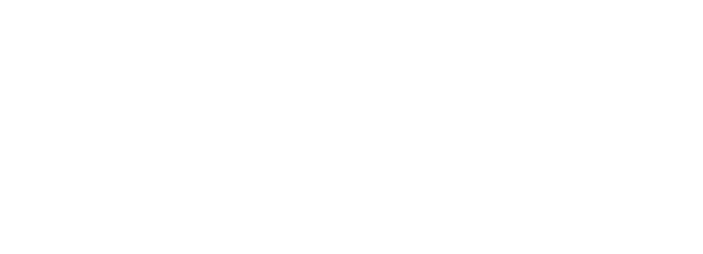
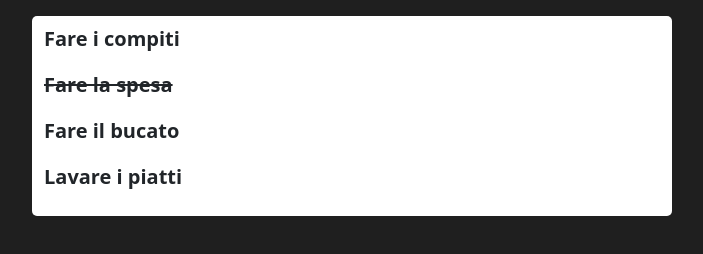
Before and after one commit to n3ndo/vue-todolist, a plain HTML site: page index.html in a window 1280 px wide. Shown: the whole page, without its empty margins (288-991 px from the left). Drawn offline with nearby package versions, Linux system fonts and the light colour scheme.

Commit message:
MILESTONE 1 done

```diff
--- a/css/style.css
+++ b/css/style.css
@@ -0,0 +1,19 @@
+*{
+    margin: 0;
+    padding: 0;
+    box-sizing: border-box;
+}
+
+main{
+    background-color: #1F1F1F;
+    height: 100vh;
+}
+
+/* common */
+.bg-white{
+    background-color: white;
+}
+
+.br-5{
+    border-radius: 5px;
+}
--- a/index.html
+++ b/index.html
@@ -3,9 +3,30 @@
 <head>
     <meta charset="UTF-8">
     <meta name="viewport" content="width=device-width, initial-scale=1.0">
+    <link href="https://cdn.jsdelivr.net/npm/bootstrap@5.3.2/dist/css/bootstrap.min.css" rel="stylesheet" integrity="sha384-T3c6CoIi6uLrA9TneNEoa7RxnatzjcDSCmG1MXxSR1GAsXEV/Dwwykc2MPK8M2HN" crossorigin="anonymous">
     <title>Document</title>
+    <link rel="stylesheet" href="./css/style.css">
 </head>
 <body>
+    <main>
+        <div id="app">
+            <div class="container-fluid">
+                <div class="row d-flex justify-content-center pt-3">
+                    <div class="col-6 bg-white br-5">
+                        <div>
+                            <ul class="list-unstyled ">
+                                <li v-for="(todo, index) in todoList" :key="index" :class="todo.done ? 'text-decoration-line-through' : ''" class="py-2 fs-5 fw-semibold">
+                                    <span>
+                                        {{ todo.text }}
+                                    </span>
+                                </li>
+                            </ul>
+                        </div>
+                    </div>
+                </div>
+            </div>
+        </div>
+    </main>
     <script src="https://unpkg.com/vue@3/dist/vue.global.js"></script>
     <script src="./js/script.js" type="text/javascript"></script>
 </body>
--- a/js/script.js
+++ b/js/script.js
@@ -0,0 +1,28 @@
+const { createApp } = Vue;
+createApp({
+    data(){
+        return{
+            todoList: [
+                {
+                    text: 'Fare i compiti',
+                    done: false
+                },
+                {
+                    text: 'Fare la spesa',
+                    done: true
+                },
+                {
+                    text: 'Fare il bucato',
+                    done: false
+                },
+                {
+                    text: 'Lavare i piatti',
+                    done: false
+                }
+            ]
+        }
+    },
+    methods: {
+
+    }
+}).mount('#app');
```
